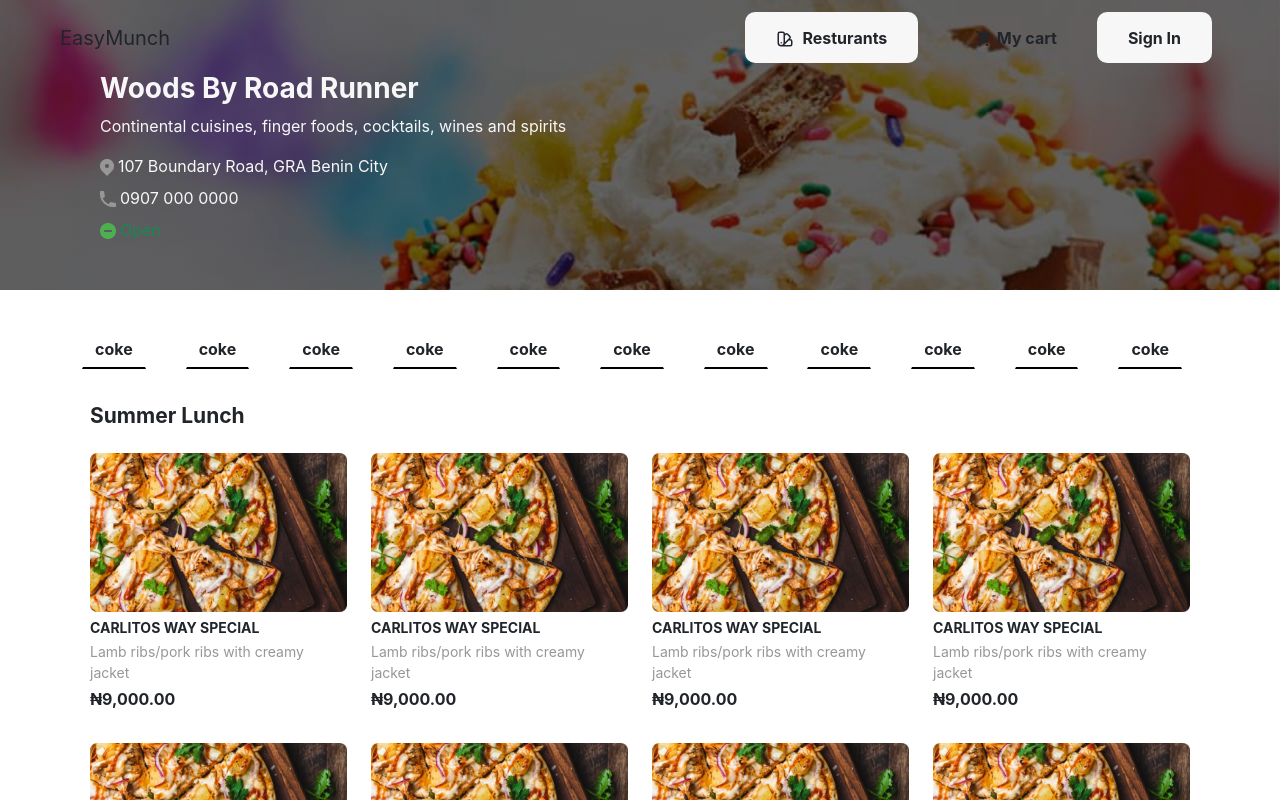
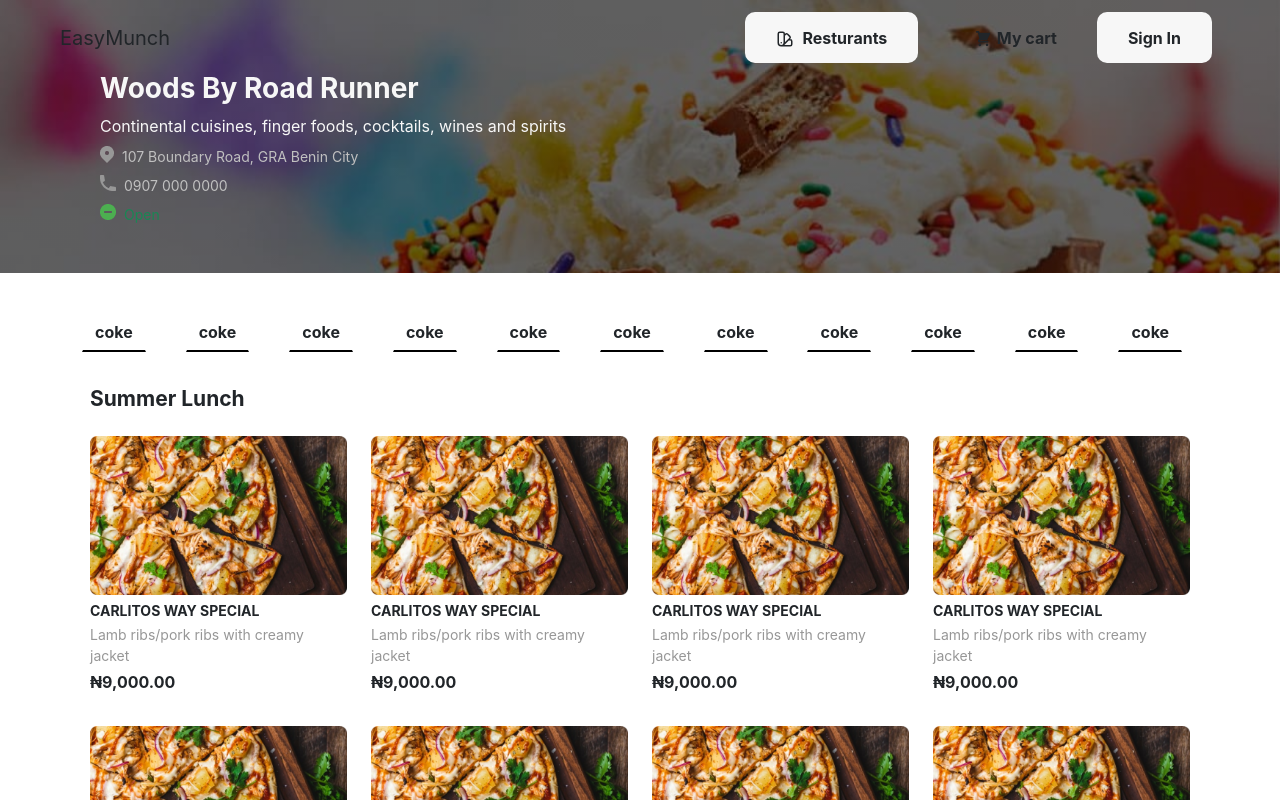
Before and after one commit to prime-infinity/easymunch, a React (Create React App) app: page /in-resturant in a window 1280 px wide. Shown: the top 800 px of the page. Built offline with nearby package versions, Linux system fonts and the light colour scheme.

Commit message:
done inner detials of checkout

```diff
--- a/src/components/Checkout/CheckoutReview.jsx
+++ b/src/components/Checkout/CheckoutReview.jsx
@@ -41,14 +41,14 @@ function CheckoutReview() {
               </tbody>
             </table>
             <div className="row px-3 pt-3">
-              <div className="bg-theme col-md-7 mb-3 mb-md-0 col-12 py-2 px-0 br-theme me-auto border">
+              <div className="bg-theme border-0 col-md-7 mb-3 mb-md-0 col-12 py-2 px-0 br-theme me-auto border">
                 <input
-                  className="bg-theme border-0 w-100 ps-3 input-rm-focus"
+                  className="bg-theme fs-14 border-0 w-100 ps-3 input-rm-focus"
                   type="text"
                   placeholder="Use Voucher/Coupons Here"
                 />
               </div>
-              <div className="col-md-4 bg-theme col-12 br-theme py-2 text-center border">
+              <div className="col-md-4 bg-theme border-0 col-12 br-theme py-2 text-center border">
                 <span className="me-2">
                   <svg
                     xmlns="http://www.w3.org/2000/svg"
--- a/src/components/Checkout/inners/InnerDetails.jsx
+++ b/src/components/Checkout/inners/InnerDetails.jsx
@@ -1,7 +1,50 @@
 function InnerDetails() {
   return (
-    <div>
-      <span>when</span>
+    <div className="row pt-5 pb-5">
+      <div className="col-12">
+        <span className="h5 fw-bold">Woods By Road Runners</span>
+        <div className="pt-2 text-grey fs-14 d-flex-native">
+          <img className="img-fluid" src="/images/Vector location.png" alt="" />
+          <span className="ps-2">107 Boundary Road, GRA Benin City</span>
+        </div>
+        <div className="pt-5">
+          <span className="fw-bold fs-14">Delivery method</span>
+        </div>
+
+        <div className="row pt-5">
+          <div className="col-md-10 col-12 mb-5">
+            <div className="border-bottom-only pb-2">
+              <div className="row">
+                <div className="col-10">
+                  <span className="h5 fw-bold">Delivery</span> <br />
+                  <span className="text-grey fs-12">
+                    Deliver to your address in 45mins or less
+                  </span>
+                </div>
+                <div className="col-2 my-auto text-end">
+                  <input className="n-checkbox" type="checkbox" name="" id="" />
+                </div>
+              </div>
+            </div>
+          </div>
+          <div className="col-md-10 col-12">
+            <div className="border-bottom-only pb-2">
+              <div className="row">
+                <div className="col-10">
+                  <span className="h5 fw-bold">Pick-up</span> <br />
+                  <span className="text-grey fs-12">
+                    You will pick up this item from the resturant at the
+                    selected time
+                  </span>
+                </div>
+                <div className="col-2 my-auto text-end">
+                  <input className="n-checkbox" type="checkbox" name="" id="" />
+                </div>
+              </div>
+            </div>
+          </div>
+        </div>
+      </div>
     </div>
   );
 }
--- a/src/index.css
+++ b/src/index.css
@@ -591,3 +591,18 @@ span.cat-icon {
 .bg-very-green{
   background-color: #4CAF50;
 }
+.text-grey{
+  color: silver;
+}
+.d-flex-native{
+  display: flex;
+  flex-direction: row;
+  align-items: flex-start;
+}
+.border-bottom-only{
+  border-bottom: 1px solid silver;
+}
+.n-checkbox{
+  height: 20px;
+  width: 20px;
+}
--- a/src/ui/CartModal.jsx
+++ b/src/ui/CartModal.jsx
@@ -38,7 +38,7 @@ function CartModal({ closeModal }) {
               </div>
             </div>
             <div
-              className="modal-body example flex-nowrap"
+              className="modal-body no-scroll-bar flex-nowrap"
               style={{ overflowY: "scroll", height: "80vh" }}
             >
               {[1, 2, 3, 4, 5, 6, 7].map((item, index) => (
--- a/src/views/InResturant.jsx
+++ b/src/views/InResturant.jsx
@@ -24,18 +24,26 @@ function InResturant() {
         {/** contacts */}
         <div className="row px-md-5 mx-md-3">
           <div className="col-12 px-4">
-            <div className="pt-3 ">
-              <img src="images/Vector location.png" alt="" />
-              <span className="ps-1">107 Boundary Road, GRA Benin City</span>
+            <div className="pt-2 text-grey fs-14 d-flex-native">
+              <img
+                className="img-fluid"
+                src="/images/Vector location.png"
+                alt=""
+              />
+              <span className="ps-2">107 Boundary Road, GRA Benin City</span>
             </div>
-            <div className="pt-2">
-              <img src="images/Vector telephone.png" alt="" />
-              <span className="ps-1"></span>0907 000 0000
+            <div className="pt-2 text-grey fs-14 d-flex-native">
+              <img
+                src="/images/Vector telephone.png"
+                className="img-fluid"
+                alt=""
+              />
+              <span className="ps-2"></span>0907 000 0000
             </div>
 
-            <div className="pt-2">
-              <img src="images/Vector green.png" alt="" />
-              <span className="text-success ps-1">Open </span>
+            <div className="pt-2 text-grey fs-14 d-flex-native">
+              <img src="images/Vector green.png" className="img-fluid" alt="" />
+              <span className="text-success ps-2">Open </span>
             </div>
           </div>
         </div>
```
Also changed, not shown: 1 other file (tests, documents, lock files or other folders).
